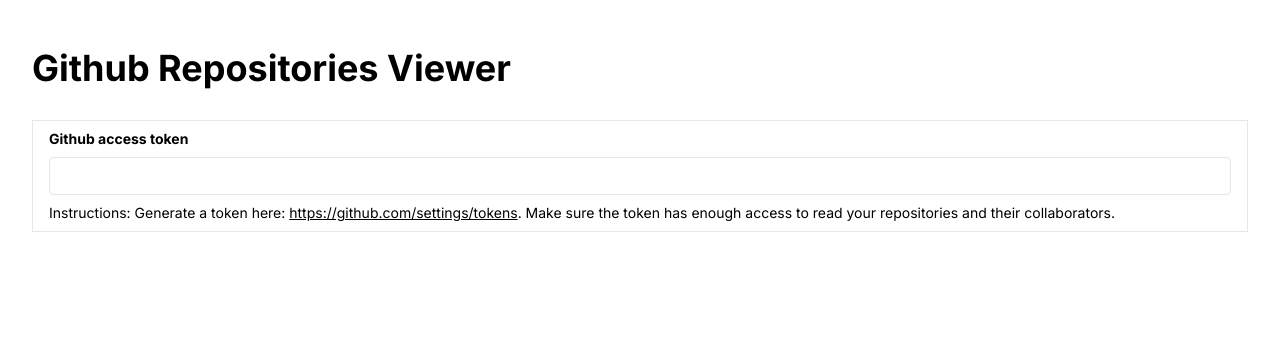
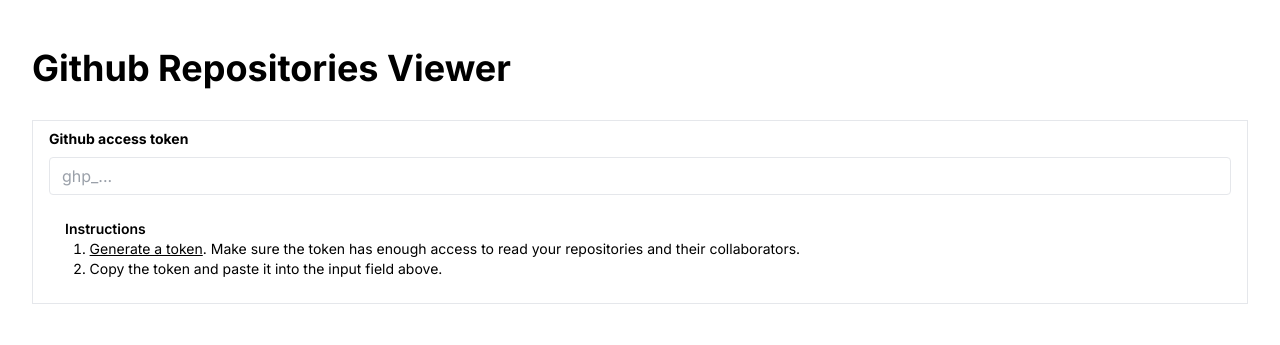
Before and after one commit to michaelbonner/github-repositories-viewer, a Next.js app: page / in a window 1280 px wide. Shown: the top 345 px of the page. Built offline with nearby package versions, Linux system fonts and the light colour scheme.

Commit message:
Better instructions with link to generate token in correct state

```diff
--- a/src/app/components/TokenSetter.tsx
+++ b/src/app/components/TokenSetter.tsx
@@ -44,21 +44,27 @@
           onFocus={() => {
             setIsShowingToken(true);
           }}
+          placeholder="ghp_..."
           type={isShowingToken ? "text" : "password"}
         />
-        <p className="text-sm">
-          Instructions: Generate a token here:{" "}
+        <div className="text-sm p-4">
+          <p className="font-semibold">Instructions</p>
+          <ol className="list-decimal list-inside ml-2">
+            <li>
               <a
                 className="underline"
-            href="https://github.com/settings/tokens"
+                href="https://github.com/settings/tokens/new?description=Repositories%20Viewer&scopes=repo&default_expires_at=none"
                 target="_blank"
                 rel="noopener noreferrer"
               >
-            https://github.com/settings/tokens
+                Generate a token
               </a>
-          . Make sure the token has enough access to read your repositories and
-          their collaborators.
-        </p>
+              . Make sure the token has enough access to read your repositories
+              and their collaborators.
+            </li>
+            <li>Copy the token and paste it into the input field above.</li>
+          </ol>
+        </div>
       </div>
     </div>
   );
```
Lines whose indentation alone changed are shown as unchanged.
